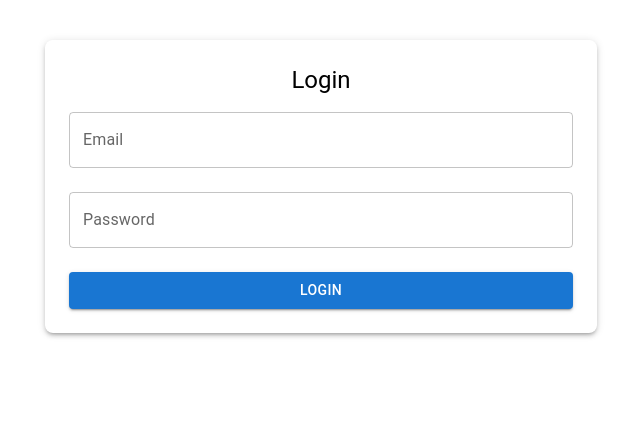
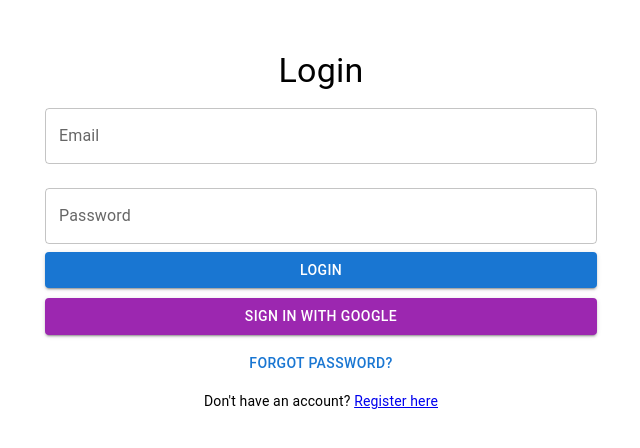
Before and after one commit to Wafaa-Farook/ecobin, a React (Create React App) app in the folder frontend/: page / in a window 1280 px wide. Shown: the top 448 px of the page, without its empty margins (319-959 px from the left). Built offline with nearby package versions, Linux system fonts and the light colour scheme.

Commit message:
firebase setup and login and signup done correctly

```diff
--- a/frontend/package.json
+++ b/frontend/package.json
@@ -15,6 +15,7 @@
     "firebase": "^11.3.1",
     "react": "^19.0.0",
     "react-dom": "^19.0.0",
+    "react-firebase-hooks": "^5.1.1",
     "react-router-dom": "^7.2.0",
     "react-scripts": "5.0.1",
     "web-vitals": "^2.1.4"
--- a/frontend/src/firebase.js
+++ b/frontend/src/firebase.js
@@ -1,8 +1,15 @@
 // src/firebase.js
 import { initializeApp } from "firebase/app";
-import { getAuth, createUserWithEmailAndPassword, signInWithEmailAndPassword, signOut } from "firebase/auth";
+import {
+  getAuth,
+  GoogleAuthProvider,
+  signInWithPopup,
+  signInWithEmailAndPassword,
+  createUserWithEmailAndPassword,
+  sendPasswordResetEmail,
+  signOut
+} from "firebase/auth";
 import { getFirestore } from "firebase/firestore";
-
 // Replace with your Firebase project config
 const firebaseConfig = {
   apiKey: "AIzaSyDaFcKzVf7nvUAynIZD8G-zlXrSb3GAq5o",
@@ -13,7 +20,59 @@ const firebaseConfig = {
   appId: "1:213169606754:web:fcc3fcb5edd16c644f013b"
 };
 
+// Initialize Firebase
 const app = initializeApp(firebaseConfig);
 export const auth = getAuth(app);
+export const googleProvider = new GoogleAuthProvider();
 export const db = getFirestore(app);
-export { createUserWithEmailAndPassword, signInWithEmailAndPassword, signOut };
+
+// ✅ Function to Sign in with Google
+export const signInWithGoogle = async () => {
+  try {
+    const result = await signInWithPopup(auth, googleProvider);
+    return result.user;
+  } catch (error) {
+    console.error("Google Sign-In Error:", error);
+  }
+};
+
+
+export const logout = async (navigate) => {
+  const auth = getAuth();
+  try {
+    await signOut(auth);
+    navigate("/login"); // Redirect to login page after logout
+  } catch (error) {
+    console.error("Logout Error:", error);
+  }
+};
+
+// ✅ Function to Sign Up with Email & Password
+export const signUpWithEmail = async (email, password) => {
+  try {
+    const userCredential = await createUserWithEmailAndPassword(auth, email, password);
+    return userCredential.user;
+  } catch (error) {
+    console.error("Sign-Up Error:", error);
+  }
+};
+
+// ✅ Function to Sign In with Email & Password
+export const signInWithEmail = async (email, password) => {
+  try {
+    const userCredential = await signInWithEmailAndPassword(auth, email, password);
+    return userCredential.user;
+  } catch (error) {
+    console.error("Sign-In Error:", error);
+  }
+};
+
+// ✅ Function for Forgot Password
+export const forgotPassword = async (email) => {
+  try {
+    await sendPasswordResetEmail(auth, email);
+    alert("Password reset email sent!");
+  } catch (error) {
+    console.error("Forgot Password Error:", error);
+  }
+};
--- a/frontend/src/pages/Dashboard.js
+++ b/frontend/src/pages/Dashboard.js
@@ -1,9 +1,20 @@
 import React from "react";
 import { AppBar, Toolbar, Typography, Button, Container, Grid, Card, CardContent } from "@mui/material";
 import { useNavigate } from "react-router-dom";
+import { getAuth, signOut } from "firebase/auth";
 
 const Dashboard = () => {
   const navigate = useNavigate();
+  const auth = getAuth();
+
+  const handleLogout = async () => {
+    try {
+      await signOut(auth);
+      navigate("/login"); // Redirect to login page after logout
+    } catch (error) {
+      console.error("Logout Error:", error);
+    }
+  };
 
   return (
     <div>
@@ -16,7 +27,7 @@ const Dashboard = () => {
           <Typography variant="h6" style={{ marginRight: "20px" }}>
             Score: 0 {/* TODO: Replace with dynamic score */}
           </Typography>
-          <Button color="inherit" onClick={() => navigate("/login")}>
+          <Button color="inherit" onClick={handleLogout}>
             Logout
           </Button>
         </Toolbar>
@@ -62,7 +73,6 @@ const Dashboard = () => {
                 >
                   Find Centers
                 </Button>
-
               </CardContent>
             </Card>
           </Grid>
--- a/frontend/src/pages/Login.js
+++ b/frontend/src/pages/Login.js
@@ -1,32 +1,94 @@
 import { useState } from "react";
-import { signInWithEmailAndPassword, auth } from "../firebase";
-import { Container, TextField, Button, Typography, Box } from "@mui/material";
+import { signInWithEmailAndPassword, sendPasswordResetEmail, GoogleAuthProvider, signInWithPopup } from "firebase/auth";
+import { auth } from "../firebase"; // Ensure firebase is correctly set up
 import { useNavigate } from "react-router-dom";
+import { TextField, Button, Container, Typography, Alert } from "@mui/material";
 
 function Login() {
   const [email, setEmail] = useState("");
   const [password, setPassword] = useState("");
+  const [error, setError] = useState(null);
   const navigate = useNavigate();
 
-  const handleLogin = async () => {
+  // 🔹 Email & Password Login
+  const handleEmailLogin = async () => {
+    if (!email || !password) {
+      setError("Email and password are required!");
+      return;
+    }
+
     try {
       await signInWithEmailAndPassword(auth, email, password);
-      navigate("/dashboard"); // Redirect to Dashboard after login
-    } catch (error) {
-      alert("Login failed: " + error.message);
+      navigate("/dashboard"); // Redirect after successful login
+    } catch (err) {
+      setError("Invalid email or password.");
+    }
+  };
+
+  // 🔹 Google Login
+  const handleGoogleLogin = async () => {
+    try {
+      const provider = new GoogleAuthProvider();
+      await signInWithPopup(auth, provider);
+      navigate("/dashboard"); // Redirect after Google login
+    } catch (err) {
+      setError("Google Sign-In Failed.");
+    }
+  };
+
+  // 🔹 Forgot Password
+  const handleForgotPassword = async () => {
+    if (!email) {
+      setError("Please enter your email first.");
+      return;
+    }
+
+    try {
+      await sendPasswordResetEmail(auth, email);
+      setError("Password reset email sent! Check your inbox.");
+    } catch (err) {
+      setError("Failed to send password reset email.");
     }
   };
 
   return (
-    <Container maxWidth="sm">
-      <Box sx={{ mt: 5, p: 3, boxShadow: 3, borderRadius: 2 }}>
-        <Typography variant="h5" align="center">Login</Typography>
-        <TextField fullWidth label="Email" margin="normal" onChange={(e) => setEmail(e.target.value)} />
-        <TextField fullWidth label="Password" type="password" margin="normal" onChange={(e) => setPassword(e.target.value)} />
-        <Button fullWidth variant="contained" color="primary" sx={{ mt: 2 }} onClick={handleLogin}>
-          Login
-        </Button>
-      </Box>
+    <Container maxWidth="sm" style={{ textAlign: "center", marginTop: "50px" }}>
+      <Typography variant="h4">Login</Typography>
+
+      {error && <Alert severity="error" style={{ marginBottom: "10px" }}>{error}</Alert>}
+
+      <TextField
+        fullWidth
+        margin="normal"
+        label="Email"
+        type="email"
+        value={email}
+        onChange={(e) => setEmail(e.target.value)}
+      />
+      <TextField
+        fullWidth
+        margin="normal"
+        label="Password"
+        type="password"
+        value={password}
+        onChange={(e) => setPassword(e.target.value)}
+      />
+
+      <Button fullWidth variant="contained" color="primary" onClick={handleEmailLogin}>
+        Login
+      </Button>
+
+      <Button fullWidth variant="contained" color="secondary" onClick={handleGoogleLogin} style={{ marginTop: "10px" }}>
+        Sign in with Google
+      </Button>
+
+      <Button fullWidth variant="text" color="primary" onClick={handleForgotPassword} style={{ marginTop: "10px" }}>
+        Forgot Password?
+      </Button>
+
+      <Typography variant="body2" style={{ marginTop: "10px" }}>
+        Don't have an account? <a href="/register">Register here</a>
+      </Typography>
     </Container>
   );
 }
--- a/frontend/src/pages/Register.js
+++ b/frontend/src/pages/Register.js
@@ -1,32 +1,63 @@
 import { useState } from "react";
-import { createUserWithEmailAndPassword, auth } from "../firebase";
-import { Container, TextField, Button, Typography, Box } from "@mui/material";
+import { signUpWithEmail, signInWithGoogle } from "../firebase";
 import { useNavigate } from "react-router-dom";
+import { TextField, Button, Container, Typography } from "@mui/material";
 
 function Register() {
   const [email, setEmail] = useState("");
   const [password, setPassword] = useState("");
   const navigate = useNavigate();
 
-  const handleRegister = async () => {
+  const handleSignUp = async () => {
     try {
-      await createUserWithEmailAndPassword(auth, email, password);
-      navigate("/dashboard"); // Redirect to Dashboard after registration
+      await signUpWithEmail(email, password);
+      navigate("/dashboard"); // Redirect after sign-up
     } catch (error) {
-      alert("Registration failed: " + error.message);
+      alert("Sign-Up Failed: " + error.message);
+    }
+  };
+
+  const handleGoogleSignUp = async () => {
+    try {
+      await signInWithGoogle();
+      navigate("/dashboard"); // Redirect after Google sign-up
+    } catch (error) {
+      alert("Google Sign-Up Failed: " + error.message);
     }
   };
 
   return (
-    <Container maxWidth="sm">
-      <Box sx={{ mt: 5, p: 3, boxShadow: 3, borderRadius: 2 }}>
-        <Typography variant="h5" align="center">Create Account</Typography>
-        <TextField fullWidth label="Email" margin="normal" onChange={(e) => setEmail(e.target.value)} />
-        <TextField fullWidth label="Password" type="password" margin="normal" onChange={(e) => setPassword(e.target.value)} />
-        <Button fullWidth variant="contained" color="primary" sx={{ mt: 2 }} onClick={handleRegister}>
-          Register
-        </Button>
-      </Box>
+    <Container maxWidth="sm" style={{ textAlign: "center", marginTop: "50px" }}>
+      <Typography variant="h4">Register</Typography>
+
+      <TextField
+        fullWidth
+        margin="normal"
+        label="Email"
+        type="email"
+        value={email}
+        onChange={(e) => setEmail(e.target.value)}
+      />
+      <TextField
+        fullWidth
+        margin="normal"
+        label="Password"
+        type="password"
+        value={password}
+        onChange={(e) => setPassword(e.target.value)}
+      />
+
+      <Button fullWidth variant="contained" color="primary" onClick={handleSignUp}>
+        Register
+      </Button>
+
+      <Button fullWidth variant="contained" color="secondary" onClick={handleGoogleSignUp} style={{ marginTop: "10px" }}>
+        Sign up with Google
+      </Button>
+
+      <Typography variant="body2" style={{ marginTop: "10px" }}>
+        Already have an account? <a href="/login">Login here</a>
+      </Typography>
     </Container>
   );
 }
```
Also changed, not shown: frontend/src/services/authService.js (added, +47 -0 lines), 1 other file (tests, documents, lock files or other folders). Lines whose indentation alone changed are shown as unchanged.
